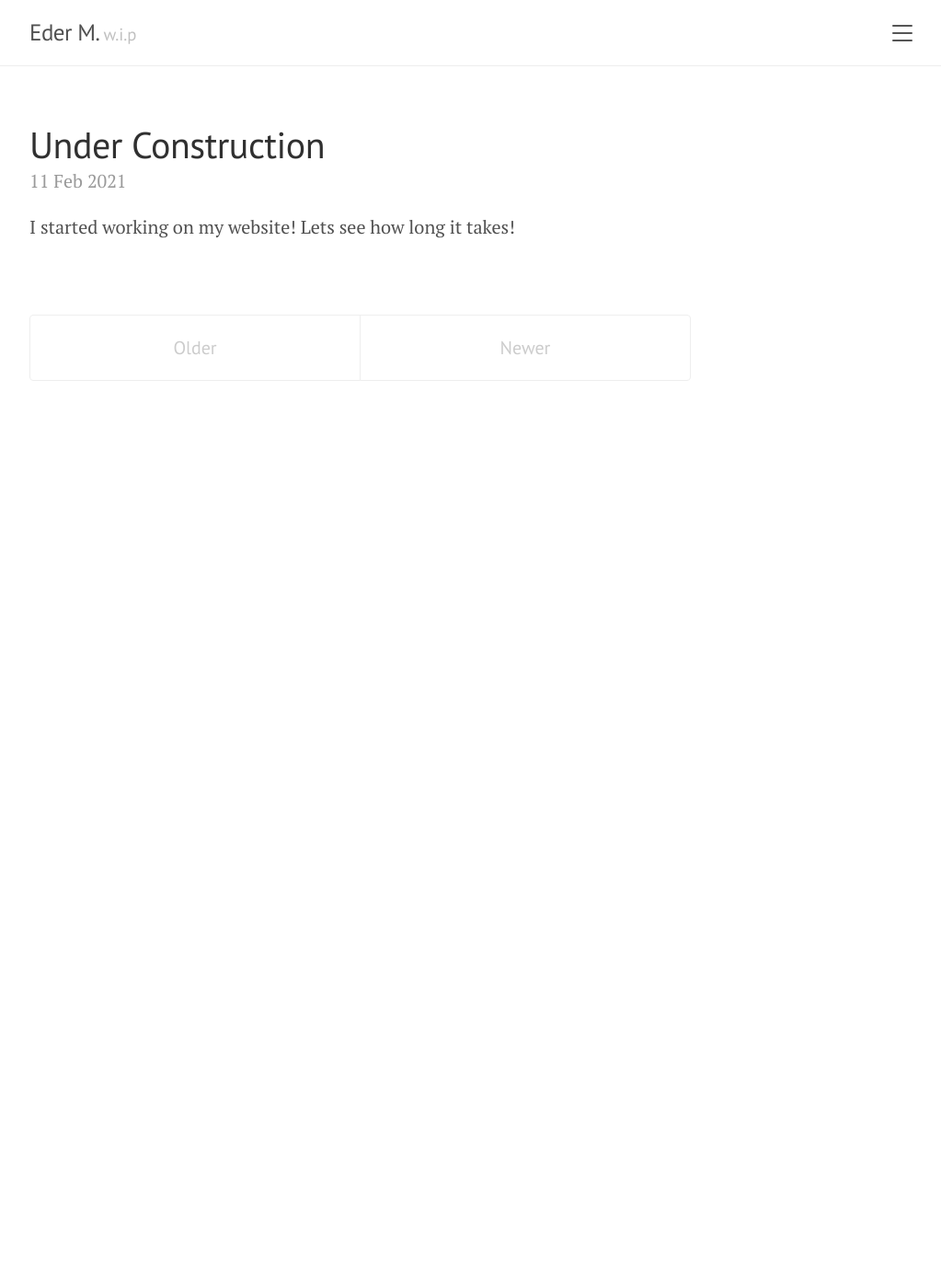
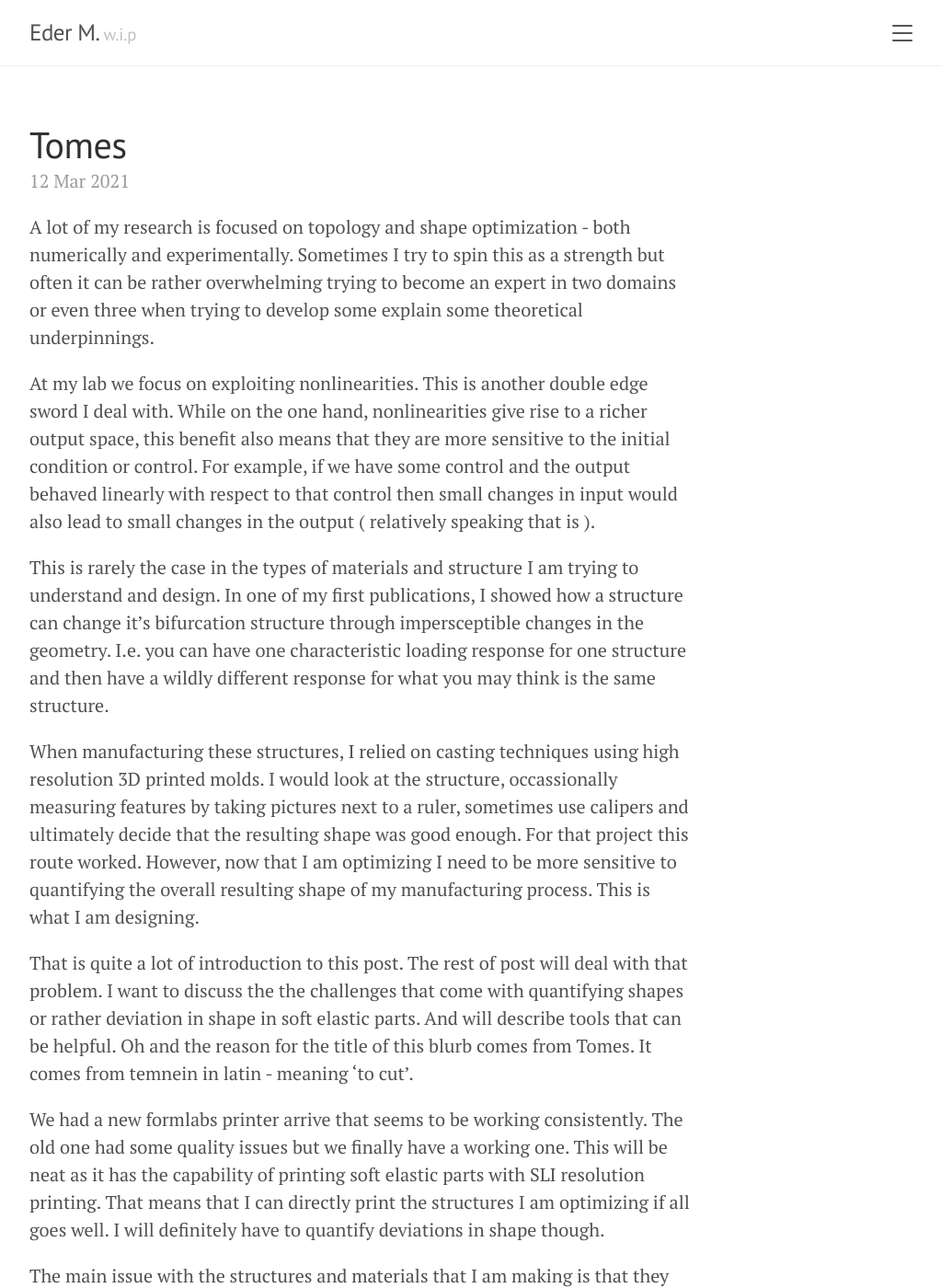
Before and after one commit to medinaeder/medinaeder.github.io, a Jekyll site: the page built from blog/index.html, in a window 1280 px wide and 1400 px high. Shown: the whole window at 92% size, without its empty margins (248-1271 px from the left). Built offline with Jekyll 4.4.1, drawn with Linux system fonts in a browser that asks for light colours; the list of posts is cut into pages by our own code; some of the changed text lies outside the part shown.

Commit message:
Update website

```diff
--- /dev/null
+++ b/blog/_posts/2021-03-12-home.md
@@ -0,0 +1,35 @@
+---
+layout: post
+title: Tomes
+---
+
+A lot of my research is focused on topology and shape optimization - both numerically and experimentally.
+Sometimes I try to spin this as a strength but often it can be rather overwhelming trying to become an expert in two domains or even three when trying to develop some explain some theoretical underpinnings.
+
+At my lab we focus on exploiting nonlinearities. This is another double edge sword I deal with. While on the one hand, nonlinearities give rise to a richer output space, this benefit also means that they are more sensitive to the initial condition or control. For example, if we have some control and the output behaved linearly with respect to that control then small changes in input would also lead to small changes in the output ( relatively speaking that is ).
+
+This is rarely the case in the types of materials and structure I am trying to understand and design. In one of my first publications, I showed how a structure can change it's bifurcation structure through impersceptible changes in the geometry. I.e. you can have one characteristic loading response for one structure and then have a wildly different response for what you may think is the same structure.
+
+When manufacturing these structures, I relied on casting techniques using high resolution 3D printed molds. I would look at the structure, occassionally measuring features by taking pictures next to a ruler, sometimes use calipers and ultimately decide that the resulting shape was good enough. For that project this route worked. However, now that I am optimizing I need to be more sensitive to quantifying the overall resulting shape of my manufacturing process. This is what I am designing.
+
+
+That is quite a lot of introduction to this post. The rest of post will deal with that problem. I want to discuss the the challenges that come with quantifying shapes or rather deviation in shape in soft elastic parts. And will describe tools that can be helpful. Oh and the reason for the title of this blurb comes from Tomes. It comes from temnein in latin - meaning 'to cut'.
+
+We had a new formlabs printer arrive that seems to be working consistently. The old one had some quality issues but we finally have a working one. This will be neat as it has the capability of printing soft elastic parts with SLI resolution printing. That means that I can directly print the structures I am optimizing if all goes well. I will definitely have to quantify deviations in shape though.
+
+The main issue with the structures and materials that I am making is that they need to be small enough to fit in our testing set-up. They are comprised of repeating units of which there is a minimum number that I need to include in order to avoid or at least average out boundary effects. This results in features that can be quite small. We can consistently cast features that are 1mm in resolution. Have you ever tried using calipers for soft structures at this resolution??? In theory my
+calipers say they can measure up at the scale of 100 micrometers but the dang part feature that I am measuring is really soft. When I am measuring am I squeezing the part? How far off am I? Also how can I measure the through thickness resolution of this part? What if I am designing a fully 3D structure and not some extruded geometry?
+
+Don't worry. It is not the end of the world. We just have to be a bit more clever. For surface features, we can simply take a digital image with a high resolution camera next to so some objects whose size is already known. This can be automated for a certain set of structures. Load up opencv run a feature detection or simply go the point and click route and tada you have the scale of the thing you wanted to measure.
+
+Not sastified with this? What about the quantification of the structure through the thickness? Oh no I printed this part on the new formlabs and look it clearly is far away from what I wanted it to be. How bad is it actually?
+
+In order to answer this question, we have to turn to cutting. Yes Tomes! Specifically, microtomes and macrotomes. These are precise cutting machines used in industry. Think scientific cold cut style slicers.
+This is what the life sciences has been using for decades! Want to image the inside of a skull. Macrotomes. What do sections of your blood cells look like. Microtomes.
+
+In the life sciences they have the same problem I have in the lab. They work with really soft materials. To overcome this they need to cast their object in something rigid. However, this only fixes the boundary. To rigidify the entire object for cutting you need something much cooler. You need to freeze it. Cryogenic microtomes. I would have to experiment with freezing the silicone rubbers and the formlabs elastic material I but this could be an interesting procedure. You know what is also
+interesting. I now have a bunch of cross sections of my 3D structure that I want to create a solid object from. How can I reconstruct the geometry. The numerical analyst/computational scientist in me says "oooh! fun problem to work on", but the pragmatic researcher says someone probably has already done, and it may already come with whatever imaging tool you will use. I guess I will try to get trained at CNS to see what is possible.
+
+But wait! There is more. After looking at the cost of using the equipment at CNS, I saw that they have a microCT machine and it is made by Nikon! And guess who makes our TOMES? Leica! This makes total sense!
+
+I may go with the microCT route! This seems like it would be a better workflow. Let's see if I can get trained on these machines. If not I will hand my samples over to someone who is.
```
Also changed, not shown: blog/_posts/2021-02-11-home.md (+2 -0 lines), images/staks.gif (added).
